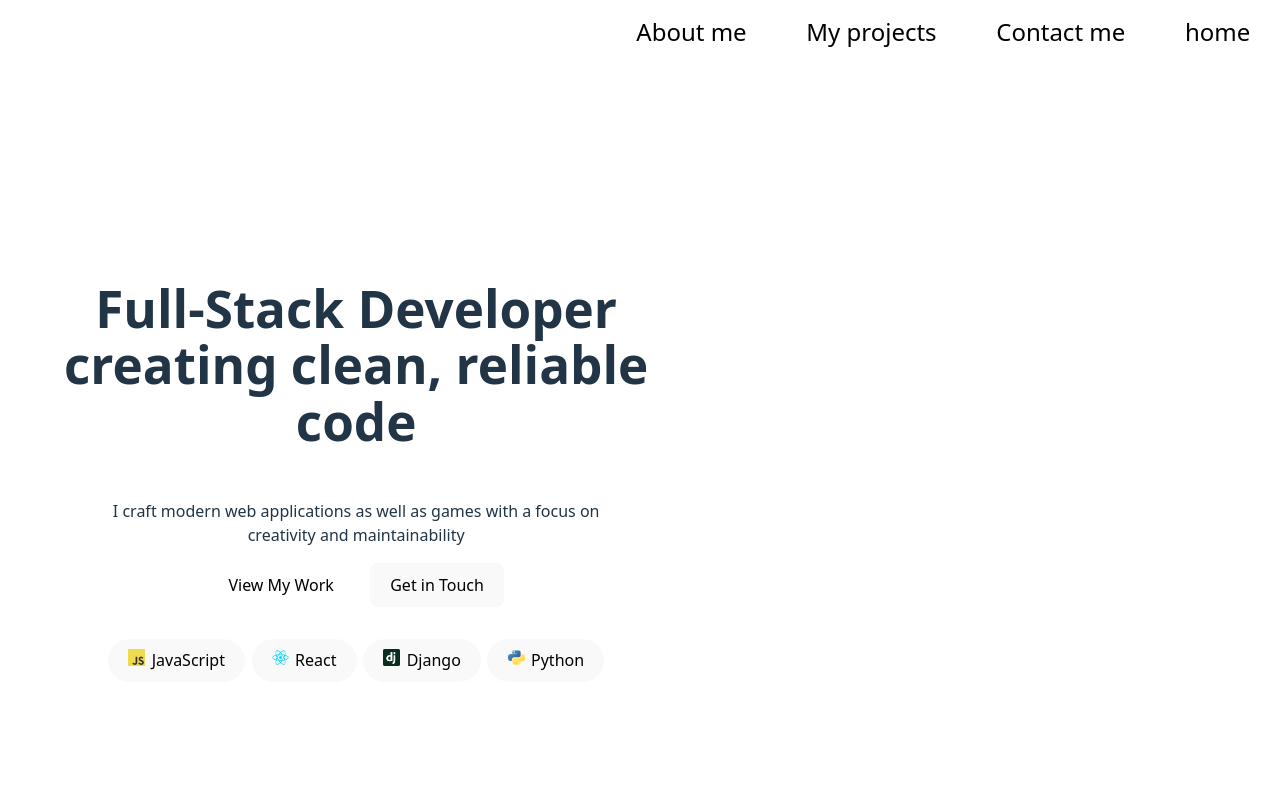
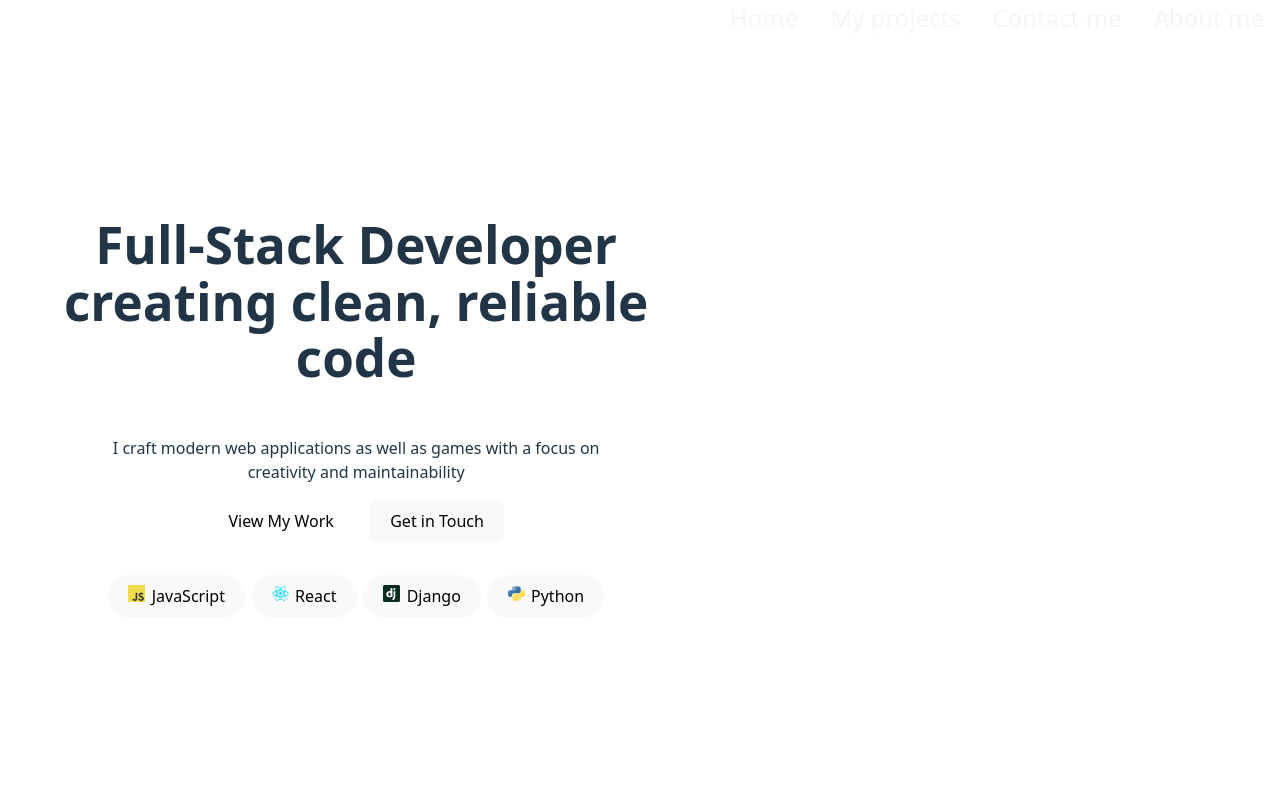
Before and after one commit to Christianvdev/Eportfolio, a React (Vite) app: page / in a window 1280 px wide. Shown: the top 800 px of the page. Built offline with nearby package versions, Linux system fonts and the light colour scheme.

Commit message:
Further worked navbar
Added Id sections to scroll down to, via navbar.
fixed the navbar position.
changed navbar from buttons to anchors.
Home & Project sections are linked to navbar.

```diff
--- a/src/Heading.css
+++ b/src/Heading.css
@@ -1,9 +1,22 @@
 .heading{
     display: flex;
     justify-content: flex-end;
+
+    position: fixed;
+    right: 0;
+
+}
+
+.button-container{
+    display: flex;
+    flex-direction: row;
+
+    gap:2em;
+    padding-right: 1em;
 }
 
 .heading-buttons{
+    color: whitesmoke;
     background-color: transparent;
     font-size: x-large;
 }
--- a/src/Heading.jsx
+++ b/src/Heading.jsx
@@ -5,11 +5,11 @@ function HeaderDisplay(){
     return (
         <>
             <div className="heading">
-                <div>
-                    <button className='heading-buttons'>About me</button>
-                    <button className='heading-buttons'>My projects</button>
-                    <button className='heading-buttons'>Contact me</button>
-                    <button className='heading-buttons'>home</button>
+                <div className="button-container">
+                    <a href="#home" className='heading-buttons'>Home</a>
+                    <a href="#projects" className='heading-buttons'>My projects</a>
+                    <a className='heading-buttons'>Contact me</a>
+                    <a className='heading-buttons'>About me</a>
 
                 </div>
             </div>
--- a/src/Hero.jsx
+++ b/src/Hero.jsx
@@ -7,7 +7,7 @@ import pythonLogo from './assets/pythonLogo.png'
 function HeroDisplay(){
     return (
         <>
-            <div className="content-outer">
+            <div id='home' className="content-outer">
                 <div className='content-inner'>
                     <div className='intro-text'>
                         <h1>
--- a/src/Projects.jsx
+++ b/src/Projects.jsx
@@ -4,7 +4,7 @@ import './Projects.css'
 function DisplayProjects(){
     return (
         <>
-            <div className='Outer-Page'>
+            <div id="projects" className='Outer-Page'>
 
                 <div className='Intro-Section'>
                     <h1>Projects</h1>
--- a/src/index.css
+++ b/src/index.css
@@ -15,11 +15,7 @@
 
 a {
   font-weight: 500;
-  color: #646cff;
   text-decoration: inherit;
-}
-a:hover {
-  color: #535bf2;
 }
 
 body {
```
